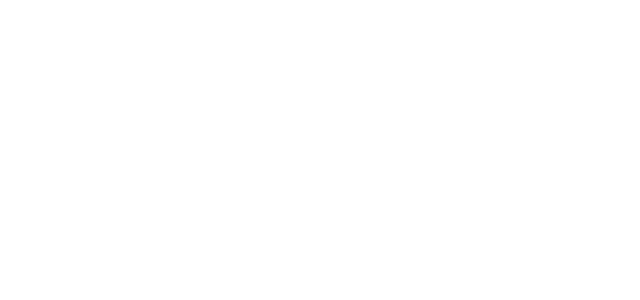
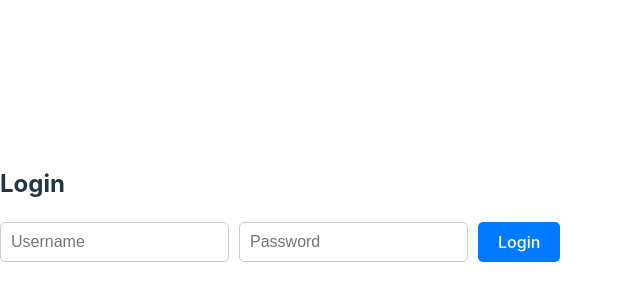
Before and after one commit to Mahmoud-K-Ismail/CelebrAI---Chat-with-Historical-Icons, a React (Vite) app in the folder shakespearegpt-frontend/: page /login in a window 1280 px wide. Before the commit this address had no page. Shown: the part 196-496 px from the top of the page, without its empty margins (0-640 px from the left). Built offline with nearby package versions, Linux system fonts and the light colour scheme.

Commit message:
tried the login for first time

```diff
--- a/shakespearegpt-frontend/src/App.jsx
+++ b/shakespearegpt-frontend/src/App.jsx
@@ -3,18 +3,19 @@ import { BrowserRouter as Router, Route, Routes } from 'react-router-dom';
 import Home from './Home';
 import Register from './Register';
 import Chat from './Chat';
-
-// Use the environment variable to define your backend URL
-const API = import.meta.env.VITE_BACKEND_URL;
-console.log('Backend URL:', import.meta.env.VITE_BACKEND_URL);
+import Login from './Login';
 
 const App = () => {
+    const API = import.meta.env.VITE_BACKEND_URL;
+    console.log('API URL:', API); // Debugging log
+
     return (
         <Router>
             <div className="App">
                 <Routes>
                     <Route path="/" element={<Home />} />
                     <Route path="/register" element={<Register apiUrl={API} />} />
+                    <Route path="/login" element={<Login apiUrl={API} />} />
                     <Route path="/chat" element={<Chat apiUrl={API} />} />
                 </Routes>
             </div>
--- /dev/null
+++ b/shakespearegpt-frontend/src/Login.jsx
@@ -0,0 +1,57 @@
+import { useState } from 'react';
+
+const Login = ({ apiUrl }) => {
+    const [username, setUsername] = useState('');
+    const [password, setPassword] = useState('');
+    const [message, setMessage] = useState('');
+
+    const handleLogin = async (e) => {
+        e.preventDefault();
+        console.log('Login attempt:', { username, password }); // Debugging log
+
+        try {
+            const response = await fetch(`${apiUrl}/auth/login`, {
+                method: 'POST',
+                headers: { 'Content-Type': 'application/json' },
+                body: JSON.stringify({ username, password }),
+            });
+            const data = await response.json();
+
+            console.log('Login response:', data); // Debugging log
+            if (response.ok) {
+                setMessage('Login successful!');
+                // Redirect to chat page or set logged-in state
+                window.location.href = '/chat';
+            } else {
+                setMessage(data.message);
+            }
+        } catch (error) {
+            console.error('Error during login:', error.message); // Debugging log
+            setMessage('An error occurred. Please try again.');
+        }
+    };
+
+    return (
+        <div>
+            <h2>Login</h2>
+            <form onSubmit={handleLogin}>
+                <input
+                    type="text"
+                    placeholder="Username"
+                    value={username}
+                    onChange={(e) => setUsername(e.target.value)}
+                />
+                <input
+                    type="password"
+                    placeholder="Password"
+                    value={password}
+                    onChange={(e) => setPassword(e.target.value)}
+                />
+                <button type="submit">Login</button>
+            </form>
+            {message && <p>{message}</p>}
+        </div>
+    );
+};
+
+export default Login;
```
Also changed, not shown: shakespearegpt-frontend/src/LoginForm.jsx (added, +47 -0 lines).
